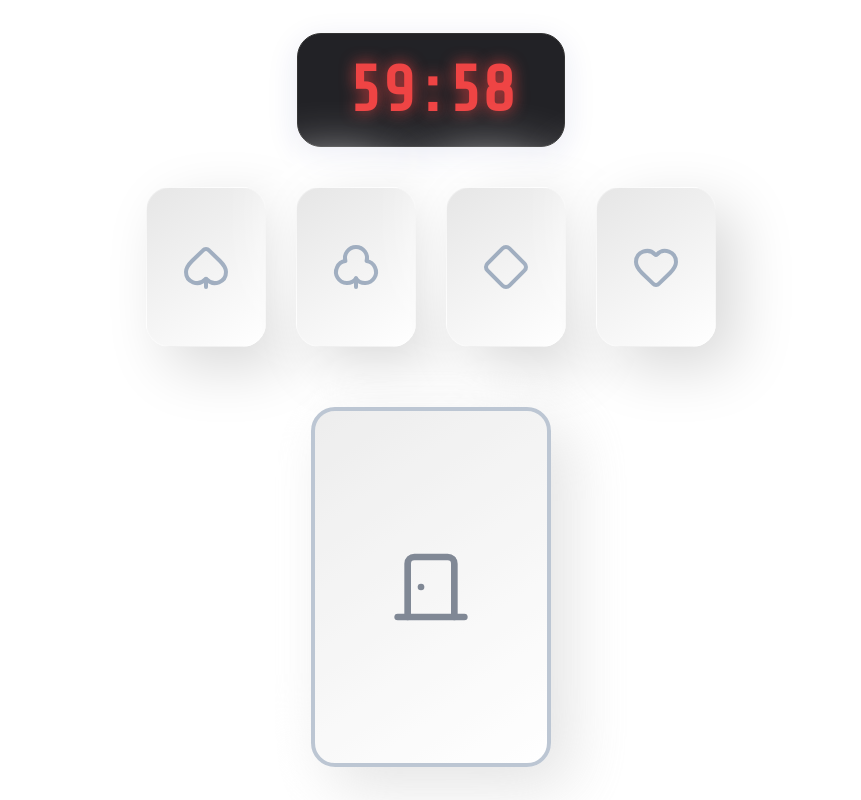
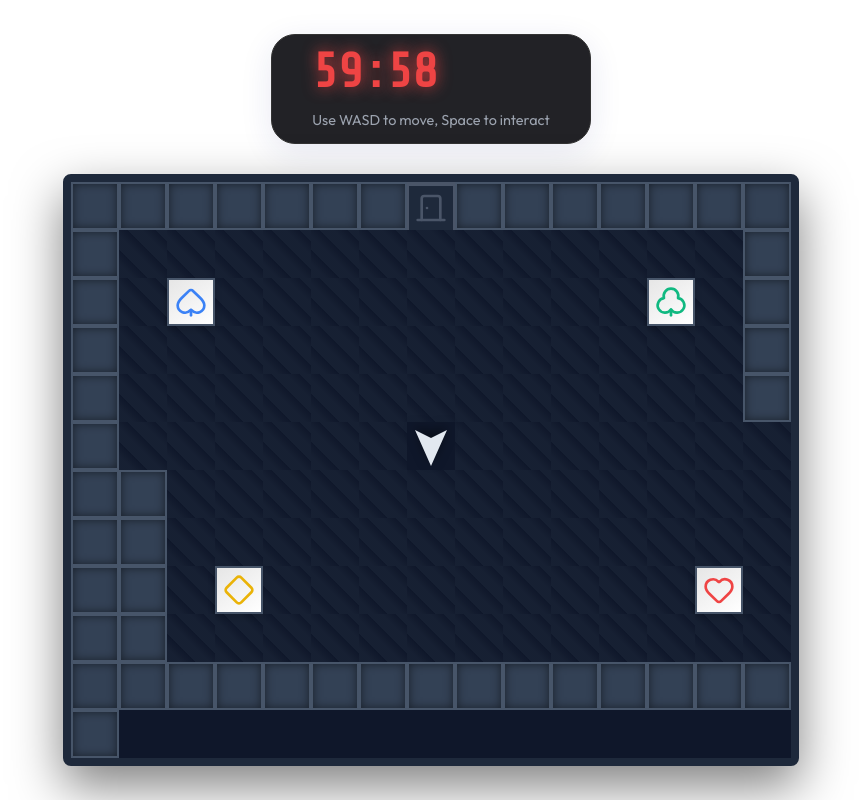
Before and after one commit to Sarthak-Malhotra/alice-test, a React (Vite) app: page / in a window 1280 px wide. Both pictures are taken after a click on the button "I am ready". Shown: the whole page, without its empty margins (209-1070 px from the left). Built offline with nearby package versions, Linux system fonts and the light colour scheme.

Commit message:
feat: convert game to top-down RPG with WASD movement

```diff
--- a/src/App.css
+++ b/src/App.css
@@ -6,7 +6,6 @@
   justify-content: center;
   align-items: center;
 }
-
 
 .modal-overlay {
   position: fixed;
@@ -104,7 +103,6 @@
   font-size: 0.9rem;
 }
 
-
 @keyframes fadeIn {
   from { opacity: 0; transform: scale(0.95); }
   to { opacity: 1; transform: scale(1); }
@@ -116,3 +114,72 @@
   30%, 50%, 70% { transform: translate3d(-4px, 0, 0); }
   40%, 60% { transform: translate3d(4px, 0, 0); }
 }
+
+/* RPG GAME MAP CSS */
+.game-map {
+  display: grid;
+  grid-template-columns: repeat(15, 48px);
+  grid-template-rows: repeat(11, 48px);
+  background: #0f172a;
+  border: 8px solid #1e293b;
+  border-radius: 8px;
+  box-shadow: 0 20px 50px rgba(0,0,0,0.5);
+  position: relative;
+}
+
+.tile {
+  width: 48px;
+  height: 48px;
+  display: flex;
+  justify-content: center;
+  align-items: center;
+  box-sizing: border-box;
+}
+
+.tile-floor {
+  background: repeating-linear-gradient(
+    45deg,
+    #1e293b,
+    #1e293b 10px,
+    #1e293b 10px,
+    #0f172a 20px
+  );
+  opacity: 0.5;
+}
+
+.tile-wall {
+  background: #334155;
+  border: 2px solid #475569;
+  box-shadow: inset 0 0 10px rgba(0,0,0,0.5);
+}
+
+.tile-door {
+  background: #1e293b;
+  border-top: 4px solid;
+  border-left: 2px solid #475569;
+  border-right: 2px solid #475569;
+}
+
+.tile-cabinet {
+  background: var(--metal-bg);
+  border: 2px solid #475569;
+  box-shadow: 0 4px 6px rgba(0,0,0,0.3);
+  position: relative;
+}
+
+.tile-cabinet.unlocked {
+  background: #1e293b;
+  border-color: currentColor;
+  box-shadow: 0 0 15px currentColor;
+}
+
+.player-character {
+  width: 48px;
+  height: 48px;
+  display: flex;
+  justify-content: center;
+  align-items: center;
+  transition: all 0.1s linear;
+  z-index: 50;
+  filter: drop-shadow(0 4px 6px rgba(0,0,0,0.5));
+}
--- a/src/App.jsx
+++ b/src/App.jsx
@@ -54,6 +54,7 @@ function App() {
           onOpenPuzzle={suit => setActivePuzzle(suit)}
           onAttemptEscape={() => setActivePuzzle('escape')}
           escaped={gameState === 'escaped'}
+          isPuzzleActive={activePuzzle !== null}
         />
       )}
 
--- a/src/components/MainRoom.jsx
+++ b/src/components/MainRoom.jsx
@@ -1,6 +1,35 @@
-import { Spade, Club, Diamond, Heart, DoorClosed, DoorOpen } from 'lucide-react';
+import { useState, useEffect } from 'react';
+import { Spade, Club, Diamond, Heart, DoorClosed, DoorOpen, User } from 'lucide-react';
 
-export default function MainRoom({ timeLeft, unlockedCabinets, onOpenPuzzle, onAttemptEscape, escaped }) {
+const MAP_WIDTH = 15;
+const MAP_HEIGHT = 11;
+
+// Tile types:
+// 0 = Floor
+// 1 = Wall
+// 2 = Door (Exit)
+// 3 = Spades Cabinet
+// 4 = Clubs Cabinet
+// 5 = Diamonds Cabinet
+// 6 = Hearts Cabinet
+
+const MAP = [
+  [1, 1, 1, 1, 1, 1, 1, 2, 1, 1, 1, 1, 1, 1, 1],
+  [1, 0, 0, 0, 0, 0, 0, 0, 0, 0, 0, 0, 0, 0, 1],
+  [1, 0, 3, 0, 0, 0, 0, 0, 0, 0, 0, 0, 4, 0, 1],
+  [1, 0, 0, 0, 0, 0, 0, 0, 0, 0, 0, 0, 0, 0, 1],
+  [1, 0, 0, 0, 0, 0, 0, 0, 0, 0, 0, 0, 0, 0, 1],
+  [1, 0, 0, 0, 0, 0, 0, 0, 0, 0, 0, 0, 0, 0, 1],
+  [1, 0, 0, 0, 0, 0, 0, 0, 0, 0, 0, 0, 0, 0, 1],
+  [1, 0, 0, 0, 0, 0, 0, 0, 0, 0, 0, 0, 0, 0, 1],
+  [1, 0, 5, 0, 0, 0, 0, 0, 0, 0, 0, 0, 6, 0, 1],
+  [1, 0, 0, 0, 0, 0, 0, 0, 0, 0, 0, 0, 0, 0, 1],
+  [1, 1, 1, 1, 1, 1, 1, 1, 1, 1, 1, 1, 1, 1, 1],
+];
+
+export default function MainRoom({ timeLeft, unlockedCabinets, onOpenPuzzle, onAttemptEscape, escaped, isPuzzleActive }) {
+  const [pos, setPos] = useState({ x: 7, y: 5 });
+  const [dir, setDir] = useState('DOWN'); // 'UP', 'DOWN', 'LEFT', 'RIGHT'
 
   const formatTime = (seconds) => {
     const m = Math.floor(seconds / 60).toString().padStart(2, '0');
@@ -10,93 +39,139 @@ export default function MainRoom({ timeLeft, unlockedCabinets, onOpenPuzzle, onA
 
   const allUnlocked = Object.values(unlockedCabinets).every(Boolean);
 
+  useEffect(() => {
+    const handleKeyDown = (e) => {
+      if (isPuzzleActive || escaped) return;
+
+      let nextX = pos.x;
+      let nextY = pos.y;
+      let nextDir = dir;
+      let interacted = false;
+
+      switch (e.key) {
+        case 'w': case 'W': case 'ArrowUp':
+          nextY -= 1; nextDir = 'UP'; break;
+        case 's': case 'S': case 'ArrowDown':
+          nextY += 1; nextDir = 'DOWN'; break;
+        case 'a': case 'A': case 'ArrowLeft':
+          nextX -= 1; nextDir = 'LEFT'; break;
+        case 'd': case 'D': case 'ArrowRight':
+          nextX += 1; nextDir = 'RIGHT'; break;
+        case ' ': case 'Spacebar':
+          interacted = true; break;
+        default:
+          return;
+      }
+
+      e.preventDefault(); // Prevent scrolling
+
+      if (interacted) {
+        // Check tile in front of player
+        let faceX = pos.x;
+        let faceY = pos.y;
+        if (dir === 'UP') faceY -= 1;
+        if (dir === 'DOWN') faceY += 1;
+        if (dir === 'LEFT') faceX -= 1;
+        if (dir === 'RIGHT') faceX += 1;
+
+        if (faceY >= 0 && faceY < MAP_HEIGHT && faceX >= 0 && faceX < MAP_WIDTH) {
+          const tile = MAP[faceY][faceX];
+          if (tile === 2) {
+            if (allUnlocked) onAttemptEscape();
+          } else if (tile === 3 && !unlockedCabinets.spades) onOpenPuzzle('spades');
+          else if (tile === 4 && !unlockedCabinets.clubs) onOpenPuzzle('clubs');
+          else if (tile === 5 && !unlockedCabinets.diamonds) onOpenPuzzle('diamonds');
+          else if (tile === 6 && !unlockedCabinets.hearts) onOpenPuzzle('hearts');
+        }
+        return;
+      }
+
+      // Movement Collision
+      if (nextDir !== dir) setDir(nextDir);
+
+      if (nextY >= 0 && nextY < MAP_HEIGHT && nextX >= 0 && nextX < MAP_WIDTH) {
+        const tile = MAP[nextY][nextX];
+        if (tile === 0) { // Only walk on floor
+          setPos({ x: nextX, y: nextY });
+        }
+      }
+    };
+
+    window.addEventListener('keydown', handleKeyDown);
+    return () => window.removeEventListener('keydown', handleKeyDown);
+  }, [pos, dir, isPuzzleActive, escaped, allUnlocked, unlockedCabinets]);
+
+  const getTileComponent = (tileValue, x, y) => {
+    switch(tileValue) {
+      case 1: return <div key={`${x}-${y}`} className="tile tile-wall"></div>;
+      case 2: return (
+        <div key={`${x}-${y}`} className="tile tile-door" style={{borderColor: allUnlocked ? '#10b981' : '#4a5568'}}>
+          {escaped ? <DoorOpen size={32} color="#10b981"/> : <DoorClosed size={32} color="#4a5568"/>}
+        </div>
+      );
+      case 3: return (
+        <div key={`${x}-${y}`} className={`tile tile-cabinet ${unlockedCabinets.spades ? 'unlocked' : ''}`} style={{color: 'var(--spade-color)'}}>
+          <Spade size={32}/>
+        </div>
+      );
+      case 4: return (
+        <div key={`${x}-${y}`} className={`tile tile-cabinet ${unlockedCabinets.clubs ? 'unlocked' : ''}`} style={{color: 'var(--club-color)'}}>
+          <Club size={32}/>
+        </div>
+      );
+      case 5: return (
+        <div key={`${x}-${y}`} className={`tile tile-cabinet ${unlockedCabinets.diamonds ? 'unlocked' : ''}`} style={{color: 'var(--diamond-color)'}}>
+          <Diamond size={32}/>
+        </div>
+      );
+      case 6: return (
+        <div key={`${x}-${y}`} className={`tile tile-cabinet ${unlockedCabinets.hearts ? 'unlocked' : ''}`} style={{color: 'var(--heart-color)'}}>
+          <Heart size={32}/>
+        </div>
+      );
+      default: return <div key={`${x}-${y}`} className="tile tile-floor"></div>;
+    }
+  };
+
+  const getPlayerRotation = () => {
+    if (dir === 'UP') return '0deg';
+    if (dir === 'DOWN') return '180deg';
+    if (dir === 'LEFT') return '-90deg';
+    if (dir === 'RIGHT') return '90deg';
+  }
+
   return (
-    <div style={{ display: 'flex', flexDirection: 'column', alignItems: 'center', gap: '40px', width: '100%', zIndex: 10 }}>
-      <div className="glass-panel" style={{ padding: '20px 50px', background: 'rgba(10, 10, 15, 0.9)', border: '1px solid #333' }}>
-        <h1 style={{ color: '#ef4444', fontFamily: 'Share Tech Mono, monospace', fontSize: '4rem', margin: 0, textShadow: '0 0 15px rgba(239, 68, 68, 0.8)' }}>
+    <div style={{ display: 'flex', flexDirection: 'column', alignItems: 'center', width: '100%', zIndex: 10 }}>
+
+      {/* UI Overlay */}
+      <div className="glass-panel" style={{ padding: '10px 40px', background: 'rgba(10, 10, 15, 0.9)', border: '1px solid #333', marginBottom: '30px' }}>
+        <h1 style={{ color: '#ef4444', fontFamily: 'Share Tech Mono, monospace', fontSize: '3rem', margin: 0, textShadow: '0 0 15px rgba(239, 68, 68, 0.8)' }}>
           {formatTime(timeLeft)}
         </h1>
+        <p style={{fontSize: '0.9rem', color: '#9ca3af', textAlign: 'center', marginTop: '10px'}}>Use WASD to move, Space to interact</p>
       </div>
 
-      <div style={{ display: 'flex', gap: '30px', flexWrap: 'wrap', justifyContent: 'center' }}>
-        <Cabinet
-          suit="spades"
-          icon={<Spade size={48} />}
-          color="var(--spade-color)"
-          unlocked={unlockedCabinets.spades}
-          onClick={() => onOpenPuzzle('spades')}
-        />
-        <Cabinet
-          suit="clubs"
-          icon={<Club size={48} />}
-          color="var(--club-color)"
-          unlocked={unlockedCabinets.clubs}
-          onClick={() => onOpenPuzzle('clubs')}
-        />
-        <Cabinet
-          suit="diamonds"
-          icon={<Diamond size={48} />}
-          color="var(--diamond-color)"
-          unlocked={unlockedCabinets.diamonds}
-          onClick={() => onOpenPuzzle('diamonds')}
-        />
-        <Cabinet
-          suit="hearts"
-          icon={<Heart size={48} />}
-          color="var(--heart-color)"
-          unlocked={unlockedCabinets.hearts}
-          onClick={() => onOpenPuzzle('hearts')}
-        />
-      </div>
+      {/* Grid Engine */}
+      <div className="game-map">
+        {MAP.map((row, y) =>
+          row.map((tile, x) => getTileComponent(tile, x, y))
+        )}
 
-      <div
-        onClick={allUnlocked ? onAttemptEscape : null}
-        className="glass-panel"
-        style={{
-          marginTop: '20px',
-          width: '240px',
-          height: '360px',
-          background: 'var(--metal-bg)',
-          boxShadow: 'var(--metal-shadow)',
-          display: 'flex',
-          flexDirection: 'column',
-          justifyContent: 'center',
-          alignItems: 'center',
-          cursor: allUnlocked ? 'pointer' : 'not-allowed',
-          opacity: allUnlocked ? 1 : 0.7,
-          transition: 'all 0.3s',
-          border: '4px solid #a0aec0'
-        }}
-      >
-        {escaped ? <DoorOpen size={80} color="#10b981" /> : <DoorClosed size={80} color="#4a5568" />}
-        {allUnlocked && !escaped && <p style={{marginTop: '20px', fontWeight: 'bold'}}>ENTER PASSWORD</p>}
+        {/* Player Character */}
+        <div
+          className="player-character"
+          style={{
+            gridColumnStart: pos.x + 1,
+            gridRowStart: pos.y + 1,
+            transform: `rotate(${getPlayerRotation()})`
+          }}
+        >
+          {/* A simple arrow-like player icon facing UP by default */}
+          <svg viewBox="0 0 24 24" fill="white" xmlns="http://www.w3.org/2000/svg">
+            <path d="M12 2L4 20L12 16L20 20L12 2Z" fill="#e2e8f0"/>
+          </svg>
+        </div>
       </div>
     </div>
   );
 }
-
-function Cabinet({ suit, icon, color, unlocked, onClick }) {
-  return (
-    <div
-      onClick={unlocked ? null : onClick}
-      className="glass-panel"
-      style={{
-        width: '120px',
-        height: '160px',
-        background: 'var(--metal-bg)',
-        display: 'flex',
-        flexDirection: 'column',
-        justifyContent: 'center',
-        alignItems: 'center',
-        cursor: unlocked ? 'default' : 'pointer',
-        boxShadow: unlocked ? `0 0 20px ${color}` : 'var(--metal-shadow)',
-        border: unlocked ? `2px solid ${color}` : '1px solid var(--glass-border)',
-        transition: 'all 0.3s',
-        color: unlocked ? color : '#a0aec0'
-      }}
-    >
-      {icon}
-      {unlocked && <span style={{marginTop: '10px', fontSize: '0.8rem', fontWeight: 'bold'}}>UNLOCKED</span>}
-    </div>
-  )
-}
```
